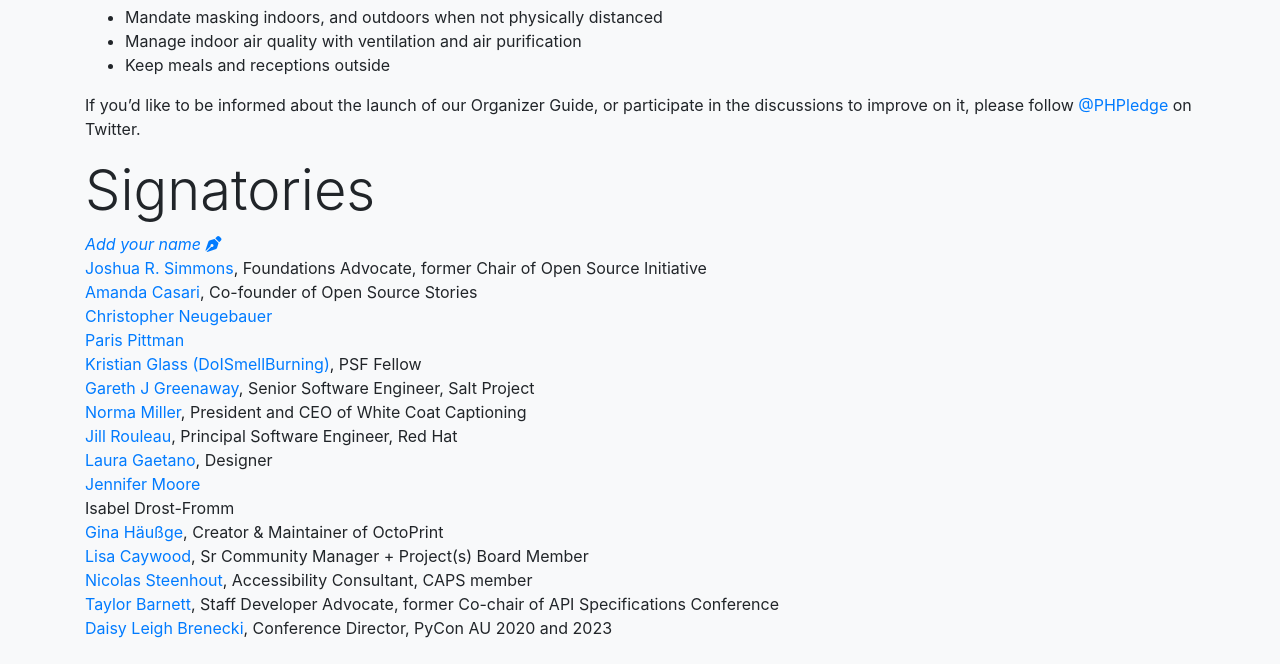
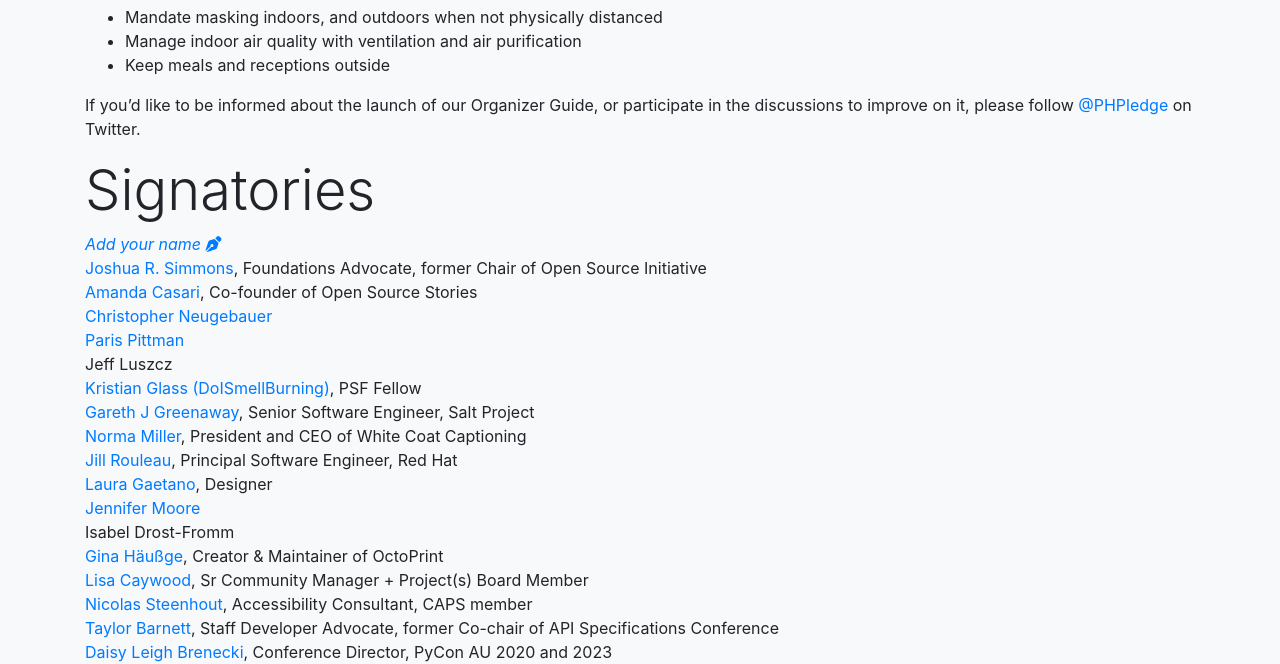
Before and after one commit to phpledge/publichealthpledge.com, a plain HTML site: page index.html in a window 1280 px wide. Shown: the part 1514-2178 px from the top of the page. Drawn offline with Linux system fonts and the light colour scheme.

Commit message:
addtl launch signatory

```diff
--- a/index.html
+++ b/index.html
@@ -107,6 +107,7 @@
             <li><a href="https://opensourcestories.org/">Amanda Casari</a>, Co-founder of Open Source Stories</li>
             <li><a href="https://twitter.com/chrisjrn">Christopher Neugebauer</a></li>
             <li><a href="https://twitter.com/ParisInBmore">Paris Pittman</a></li>
+            <li>Jeff Luszcz</li>
             <li><a href="https://doismellburning.co.uk">Kristian Glass (DoISmellBurning)</a>, PSF Fellow</li>
             <li><a href="https://twitter.com/garethgreenaway">Gareth J Greenaway</a>, Senior Software Engineer, Salt Project</li>
             <li><a href="https://twitter.com/whitecoatcapxg">Norma Miller</a>, President and CEO of White Coat Captioning</li>
```
